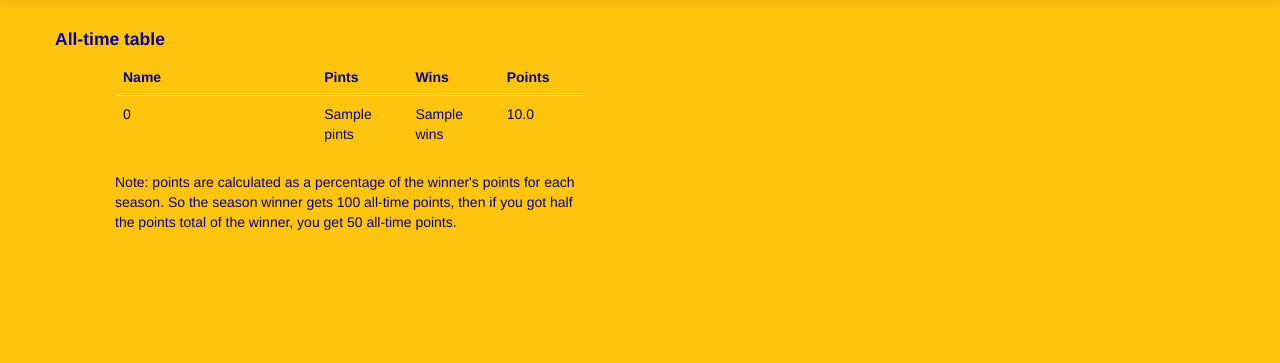
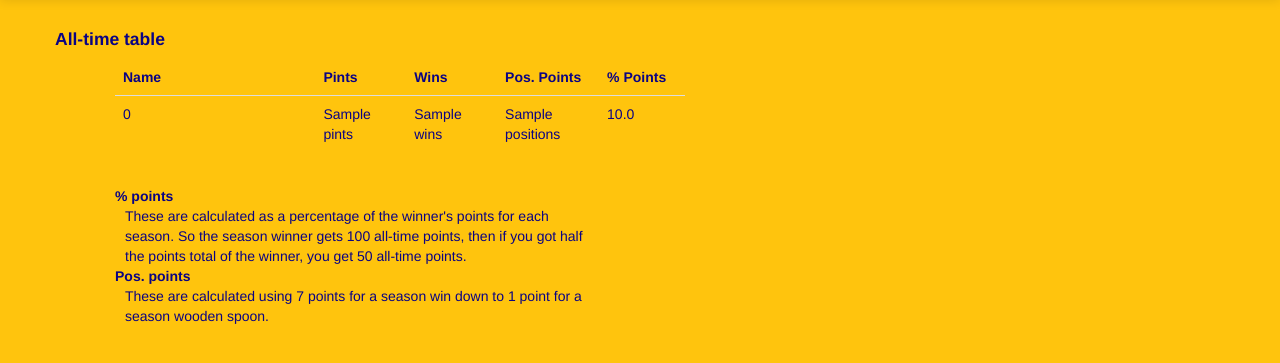
Before and after one commit to oufcgav/SCAWS2019, a Symfony app: template templates/allTimeTable.html.twig in a window 1280 px wide. Shown: the part 41-404 px from the top of the page. Run offline with Twig, Linux system fonts and the light colour scheme; the template is opened without the code that fills it: most values are stand-ins (such as "Sample title", 1, 10 or a date in 2020); some libraries are stand-ins or nearby versions.

Commit message:
Add positional points

```diff
--- a/src/Controller/TableController.php
+++ b/src/Controller/TableController.php
@@ -67,6 +67,7 @@ class TableController extends AbstractController
                 'points' => 0,
                 'wins' => 0,
                 'pints' => 0,
+                'positions' => 0,
             ];
         }
         $seasons = $this->seasonList->findAll();
@@ -83,6 +84,7 @@ class TableController extends AbstractController
                 if ($entry->getCurrentPosition() === 1 && $season !== $currentSeason) {
                     $table[$entry->getUser()]['wins']++;
                 }
+                $table[$entry->getUser()]['positions']+= (8 - $entry->getCurrentPosition());
                 $table[$entry->getUser()]['pints']+= $entry->getPints();
             }
             arsort($seasonPoints);
--- a/templates/allTimeTable.html.twig
+++ b/templates/allTimeTable.html.twig
@@ -5,13 +5,14 @@
 {% block content %}
     <h4>All-time table</h4>
     <div class="float left span12">
-    <table class="table span5">
+    <table class="table span6">
         <thead>
         <tr>
             <th class="span2">Name</th>
             <th class="span1">Pints</th>
             <th class="span1">Wins</th>
-            <th class="span1">Points</th>
+            <th class="span1">Pos. Points</th>
+            <th class="span1">% Points</th>
         </tr>
         </thead>
         <tbody>
@@ -21,6 +22,9 @@
                 <td class="pints">{{ data.pints }}</td>
                 <td>{{ data.wins }}</td>
                 <td class="points text-right">
+                    {{ data.positions }}
+                </td>
+                <td class="points text-right">
                     {{ data.points|number_format(1) }}
                 </td>
             </tr>
@@ -29,12 +33,15 @@
     </table>
     </div>
     <div class="float left span12">
-    <div class="float left span5">
-    <p>
-        Note: points are calculated as a percentage of the winner's points for each season.
-        So the season winner gets 100 all-time points, then if you got half the points total of the winner,
-        you get 50 all-time points.
-    </p>
-    </div>
+        <div class="float left span5">
+            <dl>
+                <dt>% points</dt>
+                <dd>These are calculated as a percentage of the winner's points for each season.
+                    So the season winner gets 100 all-time points, then if you got half the points total of the winner,
+                    you get 50 all-time points.</dd>
+                <dt>Pos. points</dt>
+                <dd>These are calculated using 7 points for a season win down to 1 point for a season wooden spoon.</dd>
+            </dl>
+        </div>
     </div>
 {% endblock %}
```
